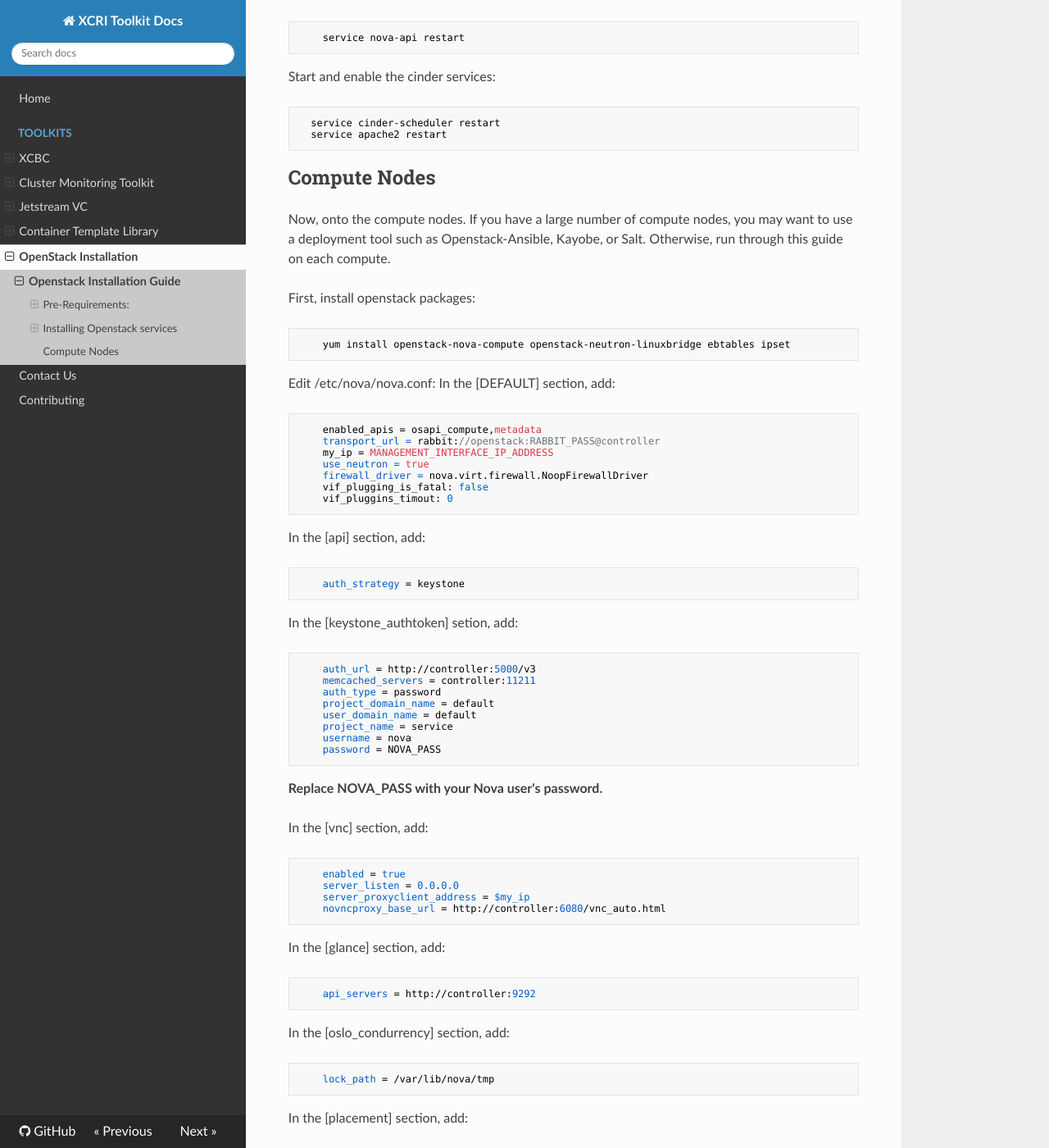
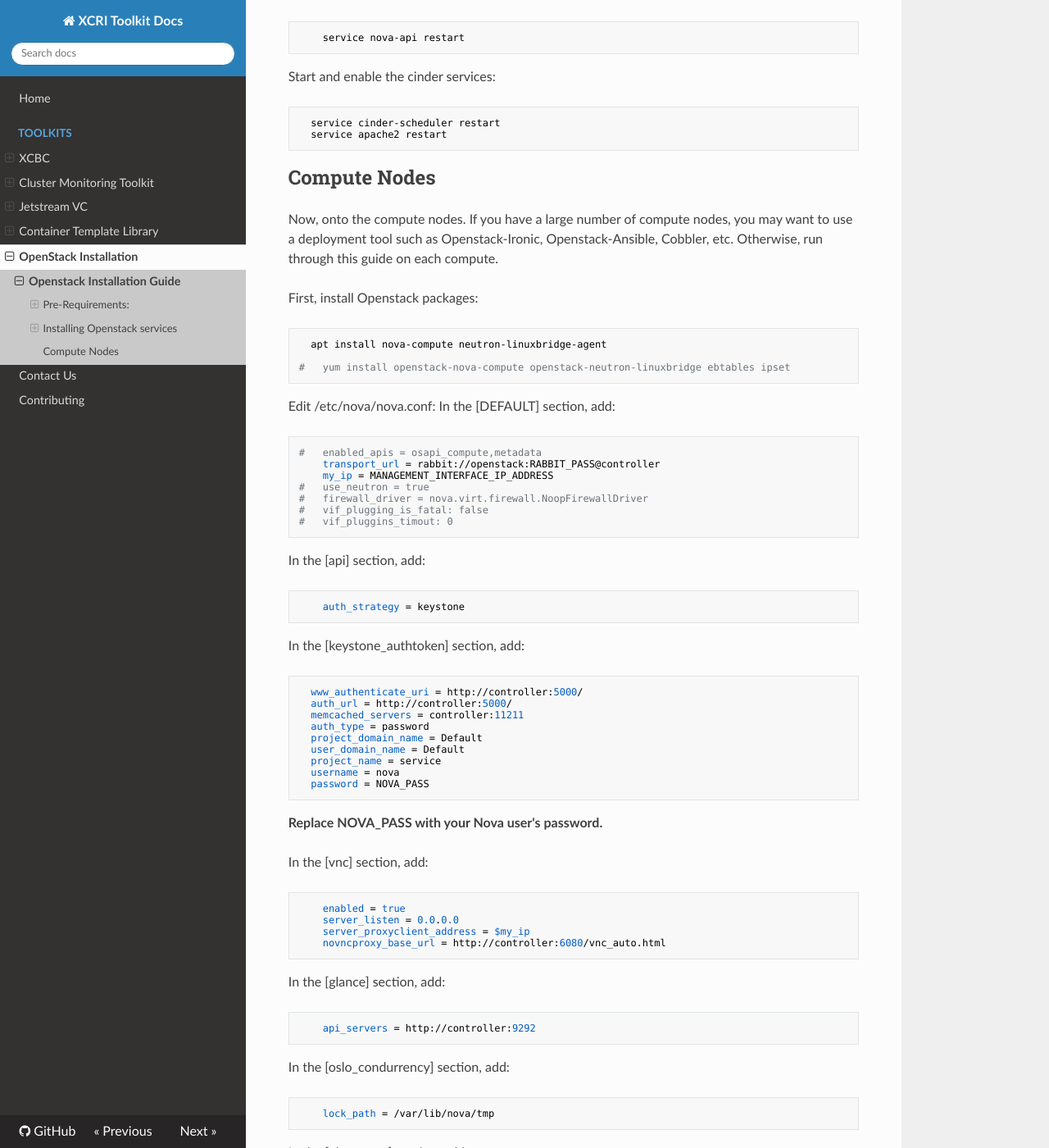
Before and after one commit to access-ci-org/Toolkit-Docs, an MkDocs documentation site: the page built from docs/toolkits/OpenstackInstallation.md, in a window 1280 px wide and 1400 px high, scrolled down 16957 px. Shown: the whole window at 82% size. Built offline with MkDocs 1.6.1, drawn with Linux system fonts in a browser that asks for light colours; nearby versions of some CDN libraries; old or Windows-style settings are respelled for this version of MkDocs; some of the changed text lies outside the part shown.

Commit message:
Updated compute section

````diff
--- a/docs/toolkits/OpenstackInstallation.md
+++ b/docs/toolkits/OpenstackInstallation.md
@@ -836,23 +836,25 @@ To configure Cinder:
 
 
 ##Compute Nodes
-Now, onto the compute nodes.  If you have a large number of compute nodes, you may want to use a deployment tool such as Openstack-Ansible, Kayobe, or Salt.  Otherwise, run through this guide on each compute.
+Now, onto the compute nodes.  If you have a large number of compute nodes, you may want to use a deployment tool such as Openstack-Ironic, Openstack-Ansible, Cobbler, etc.  Otherwise, run through this guide on each compute.
 
-First, install openstack packages:
+First, install Openstack packages:
 ``` bash
-	yum install openstack-nova-compute openstack-neutron-linuxbridge ebtables ipset
+  apt install nova-compute neutron-linuxbridge-agent
+
+#	yum install openstack-nova-compute openstack-neutron-linuxbridge ebtables ipset
 ```
 
  Edit /etc/nova/nova.conf:
   In the [DEFAULT] section, add:
 ```
-	enabled_apis = osapi_compute,metadata
+#	enabled_apis = osapi_compute,metadata
 	transport_url = rabbit://openstack:RABBIT_PASS@controller
 	my_ip = MANAGEMENT_INTERFACE_IP_ADDRESS
-	use_neutron = true
-	firewall_driver = nova.virt.firewall.NoopFirewallDriver
-	vif_plugging_is_fatal: false
-	vif_pluggins_timout: 0
+#	use_neutron = true
+#	firewall_driver = nova.virt.firewall.NoopFirewallDriver
+#	vif_plugging_is_fatal: false
+#	vif_pluggins_timout: 0
 ```
 
   In the [api] section, add:
@@ -860,16 +862,17 @@ First, install openstack packages:
 	auth_strategy = keystone
 ```
 
-  In the [keystone_authtoken] setion, add:
+  In the [keystone_authtoken] section, add:
 ```
-	auth_url = http://controller:5000/v3
-	memcached_servers = controller:11211
-	auth_type = password
-	project_domain_name = default
-	user_domain_name = default
-	project_name = service
-	username = nova
-	password = NOVA_PASS
+  www_authenticate_uri = http://controller:5000/
+  auth_url = http://controller:5000/
+  memcached_servers = controller:11211
+  auth_type = password
+  project_domain_name = Default
+  user_domain_name = Default
+  project_name = service
+  username = nova
+  password = NOVA_PASS
 ```
   **Replace NOVA_PASS with your Nova user's password.**
 
````
Also changed, not shown: other parts of docs/toolkits/OpenstackInstallation.md (+12 -15 lines).
